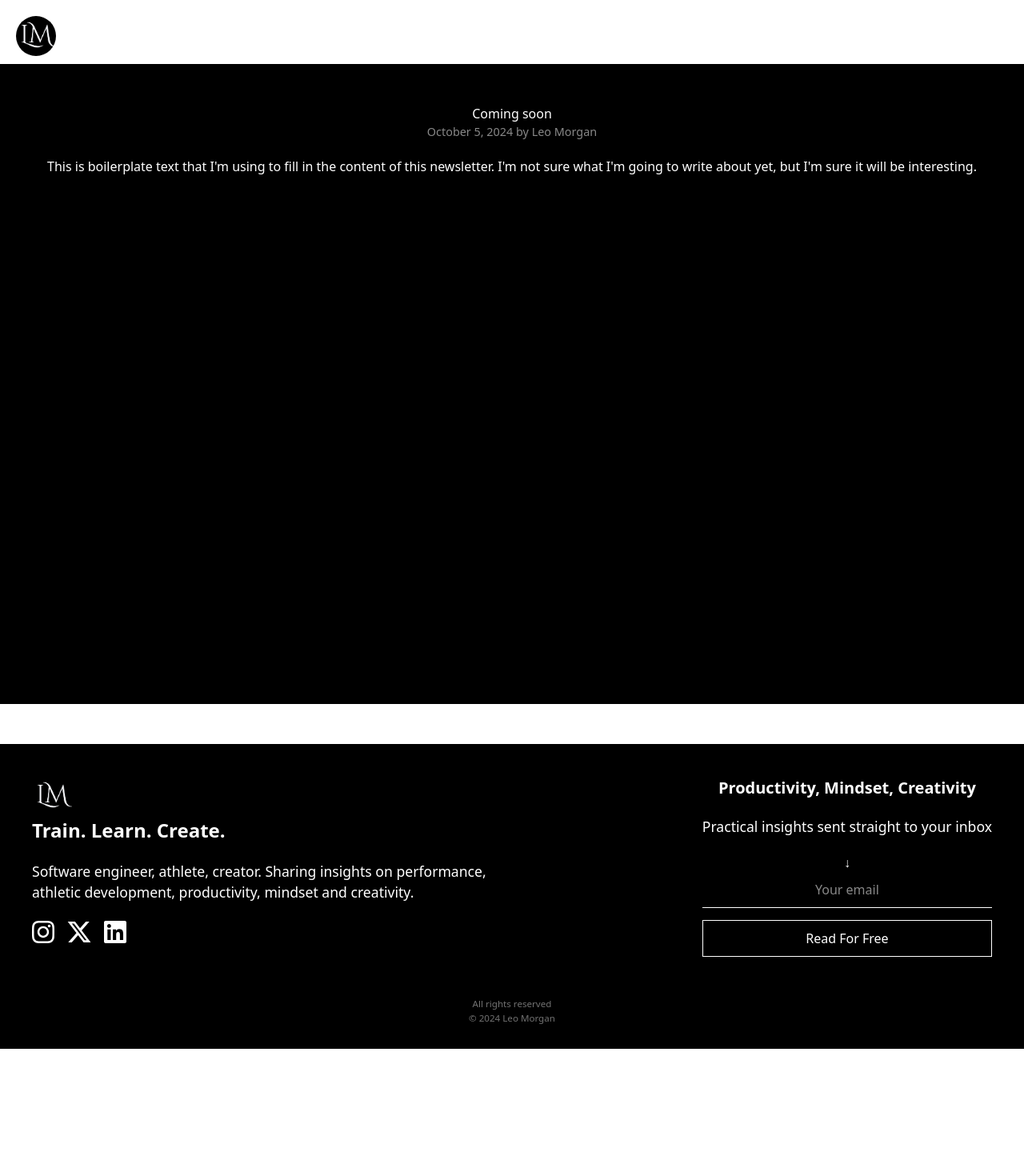
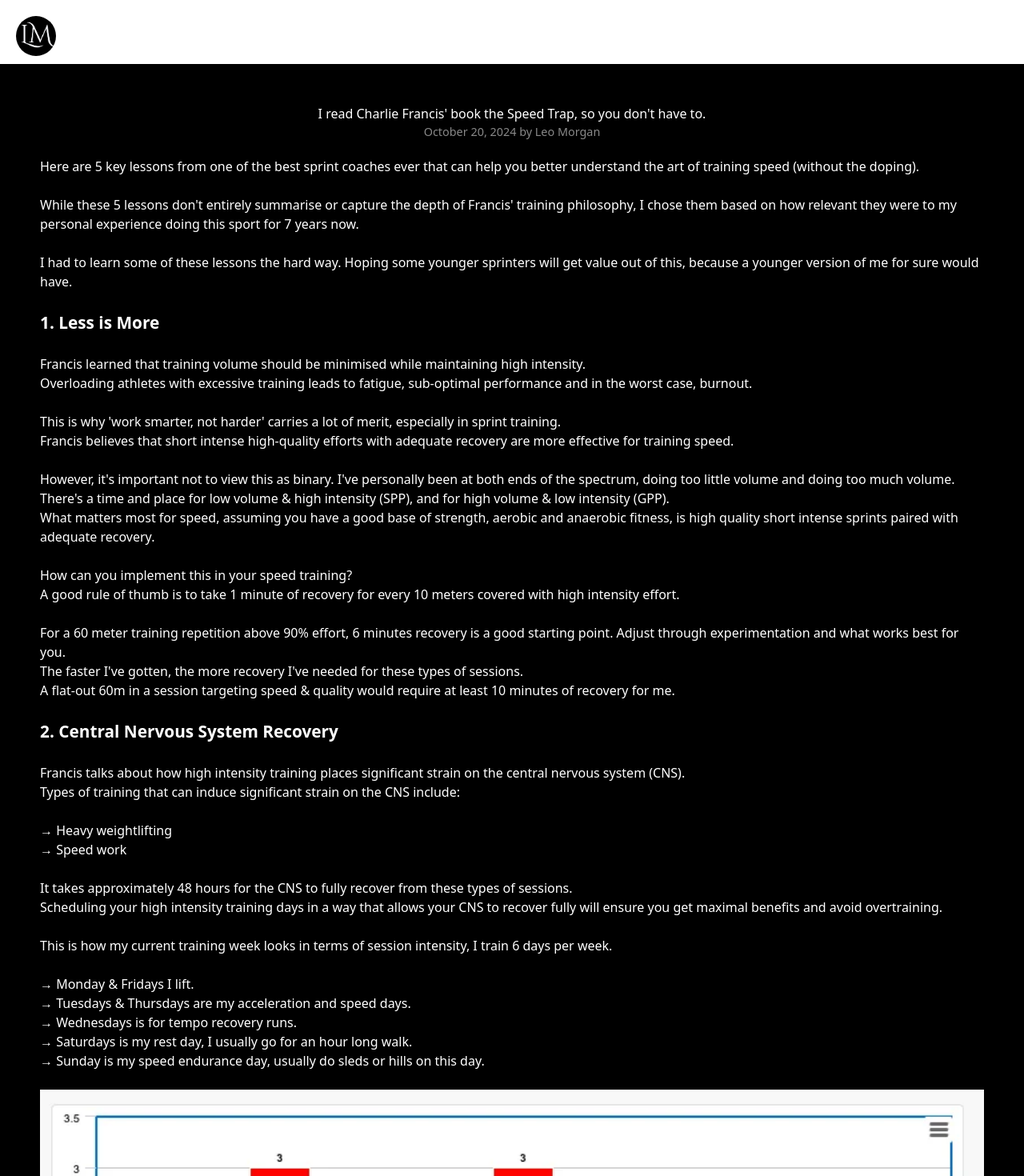
Before and after one commit to Shadyxstep/leomorgan-personal-website, a Next.js app: page /letters/coming-soon in a window 1280 px wide. Shown: the top 1470 px of the page at 80% size. Before the commit the page ends 1311 px from the top, so only its background shows below. Built offline with nearby package versions, Linux system fonts and the light colour scheme.

Commit message:
first newsletter commit

```diff
--- a/src/app/letters/Letters.module.css
+++ b/src/app/letters/Letters.module.css
@@ -64,6 +64,13 @@
     margin-bottom: 20px;
   }
 
+  .content {
+    color: #fff;
+    font-size: 1rem;
+    margin-bottom: 20px;
+    text-align: left;
+  }
+
   .readMore {
     background-color: #000;
     border: 1px solid #fff;
@@ -81,6 +88,7 @@
     border: 1px solid #000;
   }
 
+
   /* Responsive */
   @media (max-width: 768px) {
     .lettersList {
--- a/src/app/letters/[slug]/page.tsx
+++ b/src/app/letters/[slug]/page.tsx
@@ -5,31 +5,140 @@ import FooterSection from '@/app/components/Footer';
 
 const newsletters = [
   {
-    title: "Coming soon",
+    title: "I read Charlie Francis' book the Speed Trap, so you don't have to.",
     slug: "coming-soon",
-    date: "October 5, 2024",
-    content: "This is boilerplate text that I'm using to fill in the content of this newsletter. I'm not sure what I'm going to write about yet, but I'm sure it will be interesting.",
+    date: "October 20, 2024",
+    content: [
+      "Here are 5 key lessons from one of the best sprint coaches ever that can help you better understand the art of training speed (without the doping).",
+      "EMPTY_LINE",
+      "While these 5 lessons don't entirely summarise or capture the depth of Francis' training philosophy, I chose them based on how relevant they were to my personal experience doing this sport for 7 years now.",
+      "EMPTY_LINE",
+      "I had to learn some of these lessons the hard way. Hoping some younger sprinters will get value out of this, because a younger version of me for sure would have.",
+      "EMPTY_LINE",
+      "<strong><span style='font-size: 1.3em;'>1. Less is More</span></strong>",
+      "EMPTY_LINE",
+      "Francis learned that training volume should be minimised while maintaining high intensity.",
+      "Overloading athletes with excessive training leads to fatigue, sub-optimal performance and in the worst case, burnout.",
+      "EMPTY_LINE",
+      "This is why 'work smarter, not harder' carries a lot of merit, especially in sprint training.",
+      "Francis believes that short intense high-quality efforts with adequate recovery are more effective for training speed.",
+      "EMPTY_LINE",
+      "However, it's important not to view this as binary. I've personally been at both ends of the spectrum, doing too little volume and doing too much volume.",
+      "There's a time and place for low volume & high intensity (SPP), and for high volume & low intensity (GPP).",
+      "What matters most for speed, assuming you have a good base of strength, aerobic and anaerobic fitness, is high quality short intense sprints paired with adequate recovery.",
+      "EMPTY_LINE",
+      "How can you implement this in your speed training?",
+      "A good rule of thumb is to take 1 minute of recovery for every 10 meters covered with high intensity effort.",
+      "EMPTY_LINE",
+      "For a 60 meter training repetition above 90% effort, 6 minutes recovery is a good starting point. Adjust through experimentation and what works best for you.",
+      "The faster I've gotten, the more recovery I've needed for these types of sessions.",
+      "A flat-out 60m in a session targeting speed & quality would require at least 10 minutes of recovery for me.",
+      "EMPTY_LINE",
+
+      "<strong><span style='font-size: 1.3em;'>2. Central Nervous System Recovery</span></strong>",
+      "EMPTY_LINE",
+      "Francis talks about how high intensity training places significant strain on the central nervous system (CNS).",
+      "Types of training that can induce significant strain on the CNS include:",
+      "EMPTY_LINE",
+      "→ Heavy weightlifting",
+      "→ Speed work",
+      "EMPTY_LINE",
+      "It takes approximately 48 hours for the CNS to fully recover from these types of sessions.",
+      "Scheduling your high intensity training days in a way that allows your CNS to recover fully will ensure you get maximal benefits and avoid overtraining.",
+      "EMPTY_LINE",
+      "This is how my current training week looks in terms of session intensity, I train 6 days per week.",
+      "EMPTY_LINE",
+      "→ Monday & Fridays I lift.",
+      "→ Tuesdays & Thursdays are my acceleration and speed days.",
+      "→ Wednesdays is for tempo recovery runs.",
+      "→ Saturdays is my rest day, I usually go for an hour long walk.",
+      "→ Sunday is my speed endurance day, usually do sleds or hills on this day.",
+      "EMPTY_LINE",
+      `<img src='/speed-trap-by-charlie-francis-v0-2slyj3gknqvd1.webp' alt='Image description' style='width:100%; height:auto;' />`,
+      "EMPTY_LINE",
+
+      "<strong><span style='font-size: 1.3em;'>3. Massages & Injury Prevention</span></strong>",
+      "EMPTY_LINE",
+      "Francis was a big believer in massages for injury prevention and recovery. It was a key tool in his programs.",
+      "EMPTY_LINE",
+      "I also believe strongly in regular massages and attribute my most successful & injury free seasons to this habit.",
+      "EMPTY_LINE",
+      "Tight muscles need to be loosened regularly, whether it be self massaging or by a trained professional.",
+      "I personally self massage every day, using tools like hockey balls, hard foam rollers, barbells and my hands to target & release muscle tightness.",
+      "Resolving muscle tightness increases range of motion & blood flow to the area, ultimately speeding up recovery.",
+      "EMPTY_LINE",
+      "I haven’t been to a physio in over 3+ years and believe I’ve remained injury free mostly because of this daily habit.",
+      "EMPTY_LINE",
+      "It’s your body and you have it for life — learn about it and take agency over its maintenance.",
+      "EMPTY_LINE",
+      "If not addressed regularly, muscle tightness can quickly snowball into movement pattern inefficiencies and bad compensation patterns. These, compounded over time, eventually leads to acute injury.",
+      "EMPTY_LINE",
+
+
+      "<strong><span style='font-size: 1.3em;'>4. Constant Refinement & Iteration</span></strong>",
+      "EMPTY_LINE",
+      "Francis believed in constantly re-evaluating and adjusting his training plans. He removed any drill that didn’t serve a clear purpose, and focusing in on what provided the best results for his athletes.",
+      "EMPTY_LINE",
+      "As a Bruce Lee once said:",
+      "EMPTY_LINE",
+      `<span style='font-style: italic;'>“Empty your mind, be formless. Shapeless, like water. If you put water into a cup, it becomes the cup. You put water into a bottle and it becomes the bottle. You put it in a teapot, it becomes the teapot. Now, water can flow or it can crash. Be water, my friend.”`,
+      "EMPTY_LINE",
+      "The ability to adapt quickly to your changing needs as an athlete is far more beneficial than having a stubborn & rigid approach to your training program.",
+      "EMPTY_LINE",
+      "It’s important to test periodically, identify what’s improving, identify the drivers for this improvement and to adjust the program accordingly. Likewise with removing that which is not serving your end goal.",
+      "EMPTY_LINE",
+      "Following a 12-week training program without continually assessing your progress against the end goal is foolish. I understand a lot of sprinters won't or don't have access to high quality testing equipment but it's still important to make do with what you have. Get a cheap stopwatch and record the times you run in training week in and week out, write this down in a training journal.",
+      `Do this long enough and you create your own bank of training data. Data patterns will become clear to you and point you in the right direction. If you want to be competitive, you must do this - `,
+      "EMPTY_LINE",
+      `<span style='font-style: italic;'>"what get's measured, get's managed."</span>`,
+      "EMPTY_LINE",
+
+      "<strong><span style='font-size: 1.3em;'>5. Maximal Speed for Sprint Development</span></strong>",
+      "EMPTY_LINE",
+      "Francis advocated strongly for the need for sprinters to train at race pace regularly to engrain the qualities of high-speed movements into muscle memory.",
+      "EMPTY_LINE",
+      "Ever noticed why NCAA collegiate sprinters seem to outperform some of the world’s best every year?",
+      "EMPTY_LINE",
+      "One key factor is the high number of quality races they run in a single season. This constant exposure to high-level competition supports Francis’ philosophy—they become faster simply by racing more frequently against top-tier competitors than sprinters elsewhere.",
+      "EMPTY_LINE",
+      "If you’re not a collegiate sprinter, get into a good sprint training group, and run fast repetitions against sprinters at your level or higher.",
+      "EMPTY_LINE",
+      "Don’t shy away from competition, even in training, if you do, you will be found out when the racing season comes around. Remember, iron sharpens iron.",
+      "EMPTY_LINE",
+
+
+      "<strong><span style='font-size: 1.3em;'>Final thoughts</span></strong>",
+      "EMPTY_LINE",
+      "Everything mentioned above is helpful as a framework, but only you can find out what's truly best for you, don't be afraid to experiment with your training, whether it's different sprint workouts, drills, recovery periods, recovery methods - every athlete is different, and a coach is there to guide you in the right direction, but ultimately, you're the one steering the ship.",
+      "EMPTY_LINE",
+      "Where that ship lands is directly correlated to your curiosity regarding improvement and your self belief regarding what you can achieve.",
+      "EMPTY_LINE",
+      "If you believe something, it is almost impossible for you to behave in a way that is incongruent, out of alignment or not conducive to the ascent of that belief.",
+      "EMPTY_LINE",
+      "In other words, if you don't believe you can run a certain time, it's almost impossible to do so from the get go. It's better to be delusional and fall short, than to be self limiting and to never fully try. Your behaviours are filtered through the beliefs you carry.",
+
+    ],
     author: "Leo Morgan",
   },
   {
     title: "Coming soon",
     slug: "coming-soon-two",
-    date: "October 5, 2024",
+    date: "No Date",
     content: "Did you not get the memo when you clicked into the first one? There's nothing here yet, check back later :)",
     author: "Leo Morgan",
   },
   {
     title: "Coming soon",
     slug: "coming-soon-three",
-    date: "October 5, 2024",
+    date: "No Date",
     content: "*sigh* why are you still here? I'll let you in on a secret... there's still nothing here, writers block is a real thing.",
     author: "Leo Morgan",
   },
   {
     title: "Coming soon",
     slug: "coming-soon-four",
-    date: "October 5, 2024",
-    content: "I'm starting to think you're doing this on purpose.. You know what they say - the definition of insanity is doing the same thing over and over again and expecting different results.;",
+    date: "No Date",
+    content: "I'm starting to think you're doing this on purpose.. You know what they say - the definition of insanity is doing the same thing over and over again and expecting different results.",
     author: "Leo Morgan",
   },
 ];
@@ -54,7 +163,17 @@ export default function LetterPage({ params }: { params: { slug: string } }) {
           {newsletter.date} by {newsletter.author}
         </p>
         <div className={styles.content}>
-          <p>{newsletter.content}</p>
+          {Array.isArray(newsletter.content)
+            ? newsletter.content.map((paragraph, index) => (
+                <div key={index}>
+                  {paragraph === "EMPTY_LINE" ? (
+                    <p>&nbsp;</p> // Empty line
+                  ) : (
+                    <p dangerouslySetInnerHTML={{ __html: paragraph }} /> // Allows HTML rendering
+                  )}
+                </div>
+              ))
+            : <p>{newsletter.content}</p>}
         </div>
       </article>
       <FooterSection />
--- a/src/app/letters/page.tsx
+++ b/src/app/letters/page.tsx
@@ -5,9 +5,9 @@ import FooterSection from "../components/Footer";
 
 const newsletters = [
   {
-    title: "Coming Soon",
-    slug: "coming-soon",
-    date: "October 5, 2024",
+    title: "I read Charlie Francis' book the Speed Trap, so you don't have to.",
+    slug: "speed-trap",
+    date: "October 21, 2024",
     author: "Leo Morgan",
   },
   {
@@ -37,7 +37,7 @@ export default function LettersPage() {
     <section className={styles.lettersPage}>
       <div className={styles.header}>
         <h1>Explore Your Curiosity</h1>
-        <p>Deep dives on human potential, creativity, and personal growth.</p>
+        <p>Deep dives on performance, the art of speed, creativity, and personal growth.</p>
       </div>
       <div className={styles.lettersList}>
         {newsletters.map((newsletter) => (
```
Also changed, not shown: public/speed-trap-by-charlie-francis-v0-2slyj3gknqvd1.webp (added).
